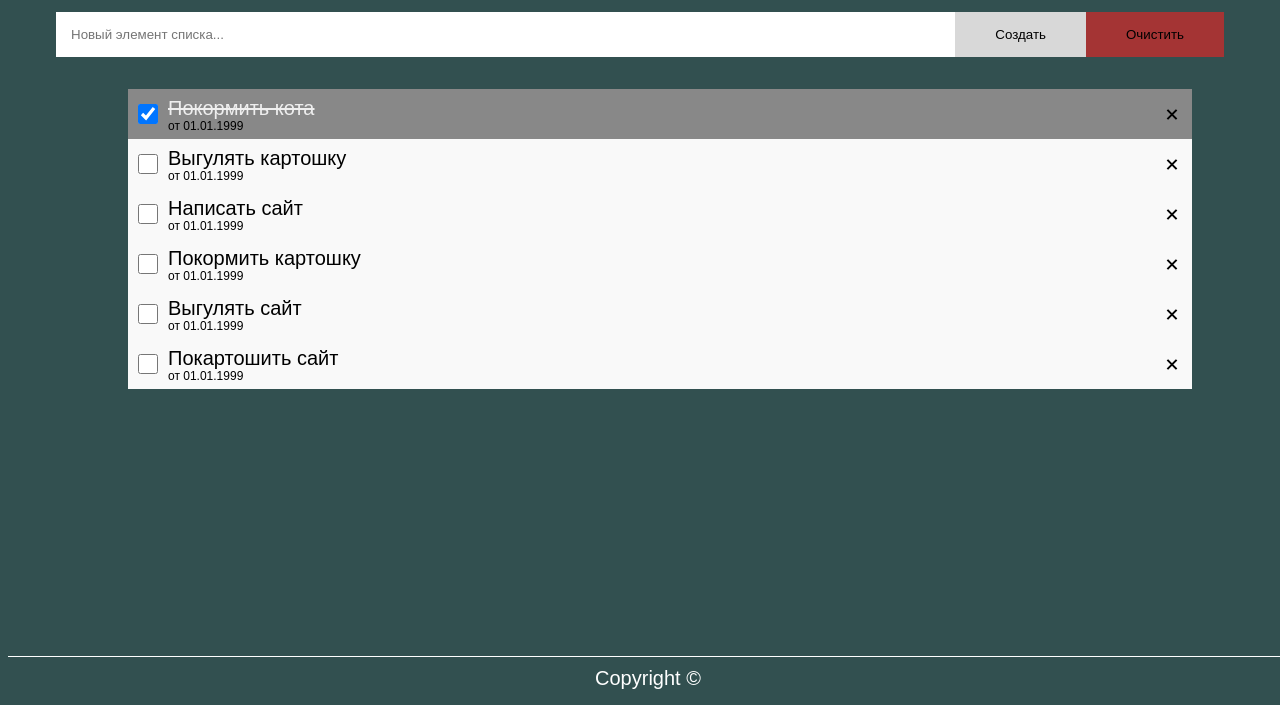
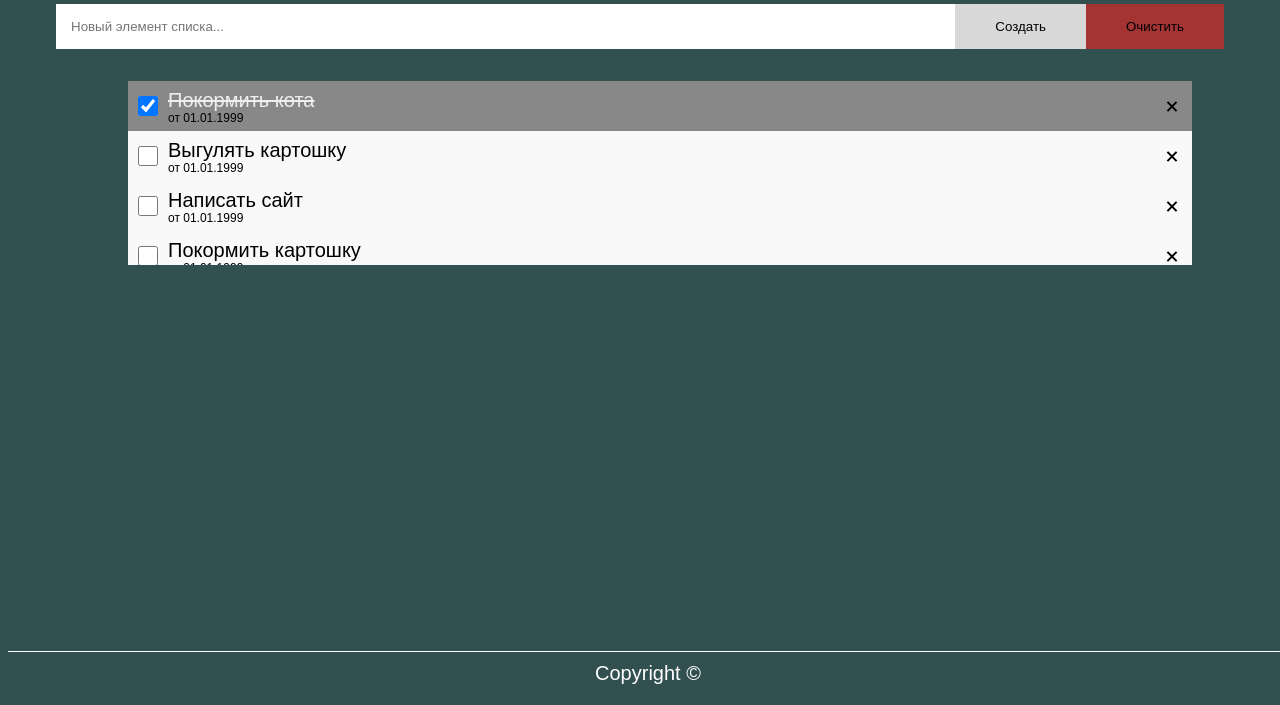
Before and after one commit to Stirven13/VkiTaskVainer.github.io, a plain HTML site: page index.html in a window 1280 px wide. Shown: the part 95-800 px from the top of the page. Drawn offline with Linux system fonts and the light colour scheme.

Commit message:
Revert "Fix margin"
This reverts commit e8909163e194db067b66df56199080f053a05d95.

```diff
--- a/css/style.css
+++ b/css/style.css
@@ -1,8 +1,5 @@
 body, html {
     background-color: rgb(50, 80, 80);
-    display: flex;
-    flex-direction: column;
-    min-height: 100hv;
 }
 
 ::-webkit-scrollbar {
@@ -11,7 +8,6 @@ body, html {
 
 .title_style {
     text-align: center;
-    flex: 1;
 }
 
 .title_style h1 {
@@ -61,13 +57,13 @@ body, html {
 }
 
 .todo_list {
+    max-height: 200px;
     overflow-y: auto;
 }
 
 .todo_list ol {
     text-align: center;
     list-style: none;
-    margin-bottom: 100px;
 }
 
 .todo_list li {
@@ -164,15 +160,15 @@ body, html {
     background-color: #888888;
 }
 
+
+
 footer {
     width: 100%;
+    bottom: 20px;
+    position: fixed;
     text-align: center;
     border-top: 1px solid #FFFFFF;
     color: #FFFFFF;
-    padding-bottom: 15px;
     padding-top: 10px;
     font: 20px 'Droid Sans', sans-serif;
-    background-color: rgb(50, 80, 80);
-    position: fixed;
-    bottom: 0;
 }
```
